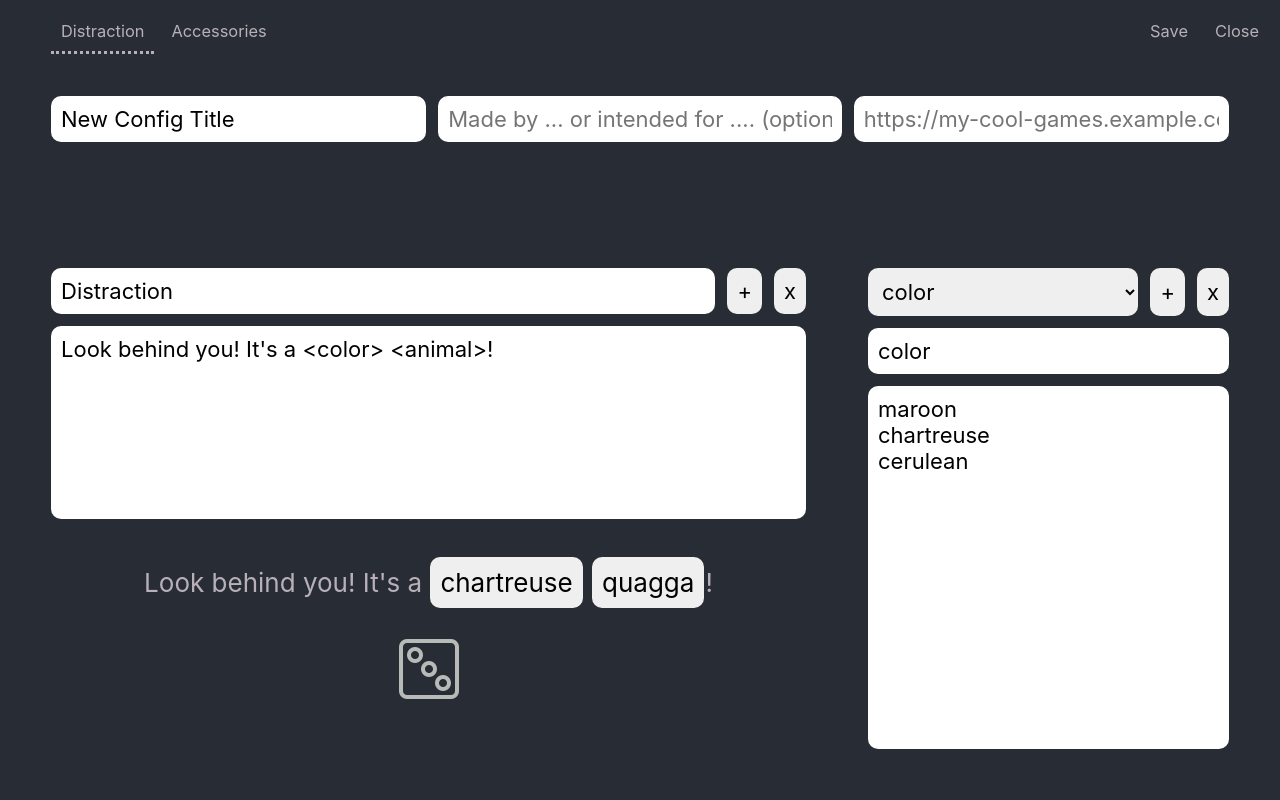
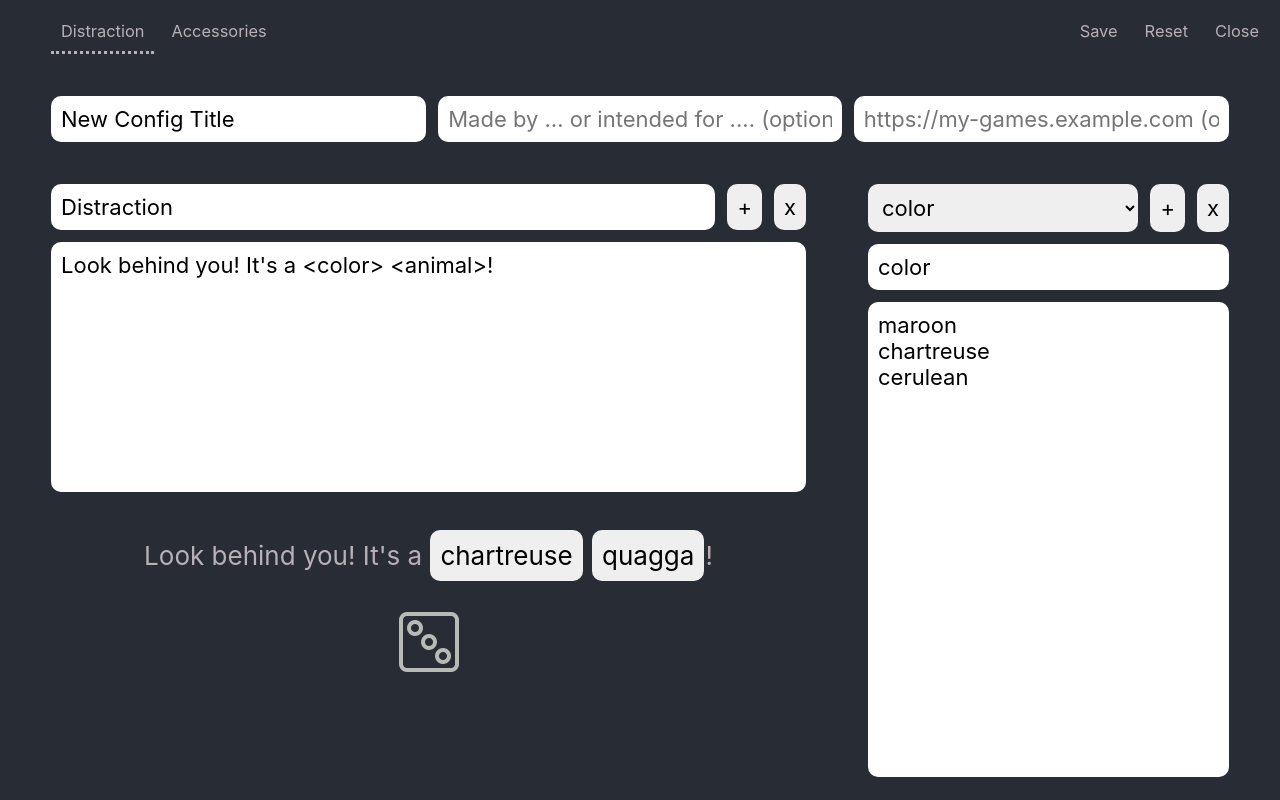
Before and after one commit to relsqui/configurable-generators, a React (Create React App) app: page /edit in a window 1280 px wide. Built offline with nearby package versions, Linux system fonts and the light colour scheme.

Commit message:
implement resetting the editor

```diff
--- a/src/index.css
+++ b/src/index.css
@@ -190,7 +190,7 @@ randomItem {
 }
 
 .minTextareaHeight {
-  /* We really want lh but it's not widely enough supported yet. */
+  /* We really want lh here but it's not widely enough supported yet. */
   flex-basis: 6em;
 }
 
@@ -200,6 +200,7 @@ randomItem {
   flex-grow: 3;
   flex-basis: 600px;
   gap: 10px;
+  height: calc(100% - 60px);
 }
 
 .editorTable {
--- a/src/routes/Editor.tsx
+++ b/src/routes/Editor.tsx
@@ -49,16 +49,18 @@ export async function loader() {
   return { config: storedConfigIfAvailable(configStorageLabel) };
 }
 
-function EditorHeader({ generators, selectedGenerator, saveConfig }: {
+function EditorHeader({ generators, selectedGenerator, saveConfig, resetConfig }: {
   generators: string[],
   selectedGenerator: string,
-  saveConfig: () => void
+  saveConfig: () => void,
+  resetConfig: () => void
 }) {
   const navigate = useNavigate();
   return <nav><ul className='navigation'>
     {generators.map((g) => <GeneratorButton key={g} generator={g} selected={g === selectedGenerator} />)}
     {/* <NavButton liClassNames={['pushRight']}>Preview</NavButton> */}
     <NavButton liClassNames={['pushRight']} buttonProps={{ onClick: saveConfig }}>Save</NavButton>
+    <NavButton buttonProps={{ onClick: resetConfig }}>Reset</NavButton>
     {/* <NavButton>Upload</NavButton> */}
     <NavButton buttonProps={{ onClick: () => navigate("/") }}>Close</NavButton>
   </ul></nav>;
@@ -155,13 +157,18 @@ export default function Editor() {
     saveAs(configBlob, filename);
   }
 
+  function resetConfig() {
+    updateConfig(defaultConfig, Object.keys(defaultConfig.generators)[0]);
+    setSelectedTable(Object.keys(defaultConfig.tables)[0]);
+  }
+
   return <>
-    <EditorHeader generators={Object.keys(config.generators)} selectedGenerator={generator} saveConfig={saveConfig} />
+    <EditorHeader generators={Object.keys(config.generators)} selectedGenerator={generator} saveConfig={saveConfig} resetConfig={resetConfig} />
     <div className="editorContent flexRow">
       <div className="flexRow editorMetadata">
         <input className="editorItem" placeholder='Config Title' value={config.title} onChange={(e) => updateConfig({ title: e.target.value })} />
         <input className="editorItem editorDescription" placeholder='Made by ... or intended for .... (optional)' value={config.description || ''} onChange={(e) => updateConfig({ description: e.target.value })} />
-        <input className="editorItem" placeholder='https://my-cool-games.example.com (optional)' value={config.link || ''} onChange={(e) => updateConfig({ link: e.target.value })} />
+        <input className="editorItem" placeholder='https://my-games.example.com (optional)' value={config.link || ''} onChange={(e) => updateConfig({ link: e.target.value })} />
       </div>
       <div className="editorGenerator">
         <div className="flexRow">
```
